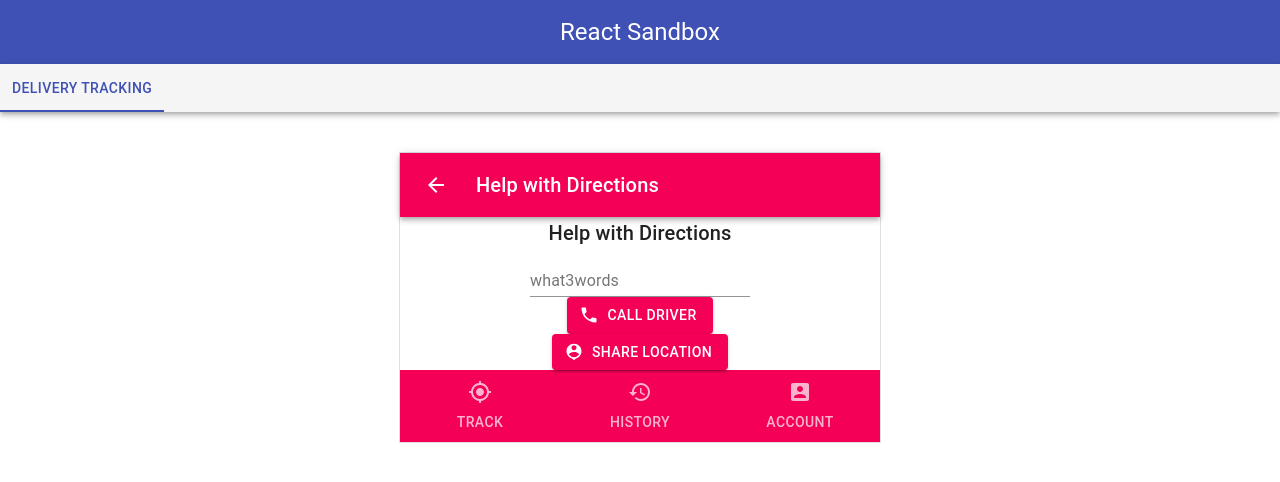
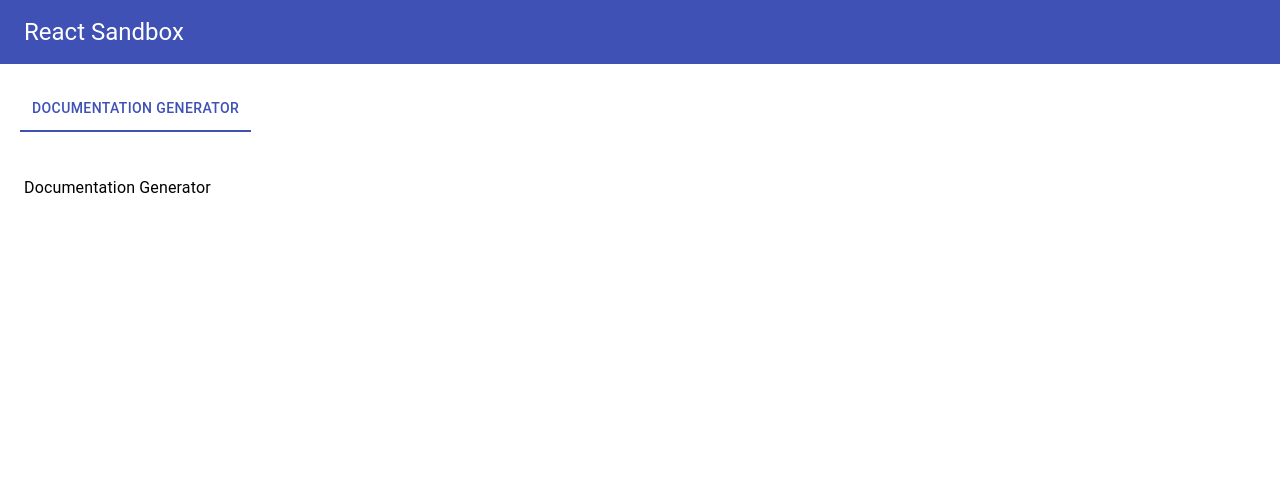
Before and after one commit to garethgriffiths-sandboxes/react-sandbox, a React (Create React App) app in the folder react-sandbox/: page / in a window 1280 px wide. Shown: the top 482 px of the page. Built offline with nearby package versions, Linux system fonts and the light colour scheme.

Commit message:
layout changes

```diff
--- a/react-sandbox/src/App.js
+++ b/react-sandbox/src/App.js
@@ -25,8 +25,10 @@ const styles = (theme) => ({
     backgroundColor: '#FFFFFF',
   },
   appBar: {
-    backgroundColor: theme.palette.primary[theme.palette.type],
-    color: theme.palette.primary.contrastText
+    padding: '20px',
+    backgroundColor: '#FFFFFF',
+    borderColor: '#FFFFFF',
+    boxShadow: 'none'
   }
 });
 
@@ -78,7 +80,7 @@ const App = (props) => {
           <div className={classes.root}>
             <NavBar position="static" className={classes.appBar}>
             </NavBar>
-            <AppBar position="static" color="default">
+            <AppBar className={classes.appBar} position="static" color="default">
               <Tabs
                 value={selectedTab}
                 onChange={handleChange}
@@ -86,10 +88,17 @@ const App = (props) => {
                 textColor="primary"
                 aria-label="scrollable force tabs example"
               >
-                <Tab label="Delivery Tracking" {...TabProps(0)} />
+                <Tab label="Documentation Generator" {...TabProps(0)} />
               </Tabs>
             </AppBar>
             <TabPanel value={selectedTab} index={0}>
+              <Grid container justify="center" spacing={Number(0)}>
+                <Grid item xs={12}>
+                  Documentation Generator
+                </Grid>
+              </Grid>
+            </TabPanel>
+            <TabPanel value={selectedTab} index={1}>
               <Grid container justify="center" spacing={Number(0)}>
                 <Grid item xs={12}>
                   <DeliveryView pageTitle={deliveryViewPageTitle}></DeliveryView>
--- a/react-sandbox/src/components/NavBar.tsx
+++ b/react-sandbox/src/components/NavBar.tsx
@@ -13,7 +13,7 @@ const useStyles = makeStyles((theme: Theme) =>
     },
     title: {
       flexGrow: 1,
-      textAlign: 'center'
+      textAlign: 'left'
     },
   }),
 );
```
